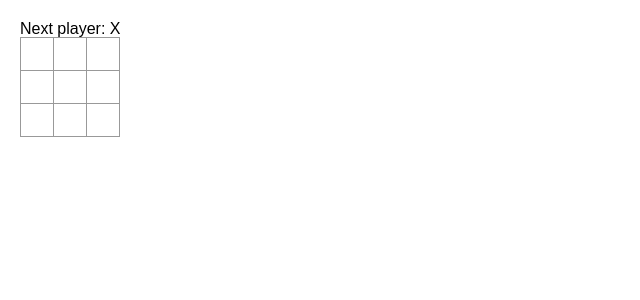
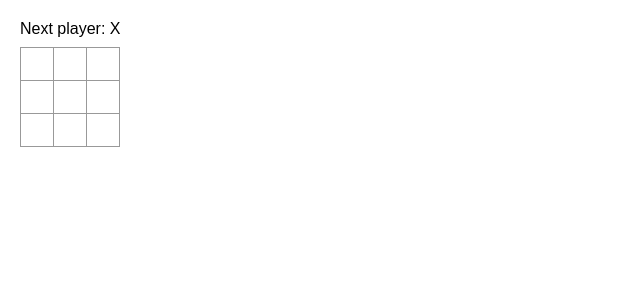
Before and after one commit to lyunfei1/my-react-app, a React (Vite) app: page / in a window 1280 px wide. Shown: the top 300 px of the page, without its empty margins (0-640 px from the left). Built offline with nearby package versions, Linux system fonts and the light colour scheme.

Commit message:
Add spacing below game status

```diff
--- a/src/index.css
+++ b/src/index.css
@@ -27,3 +27,6 @@ body {
   content: '';
   display: table;
 }
+.status {
+  margin-bottom: 10px;
+}
```
